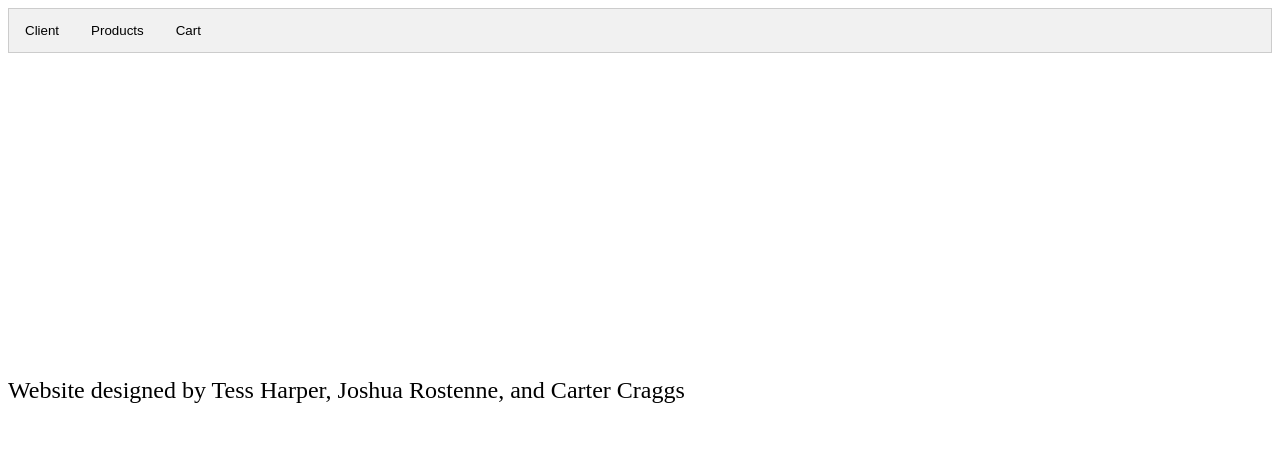
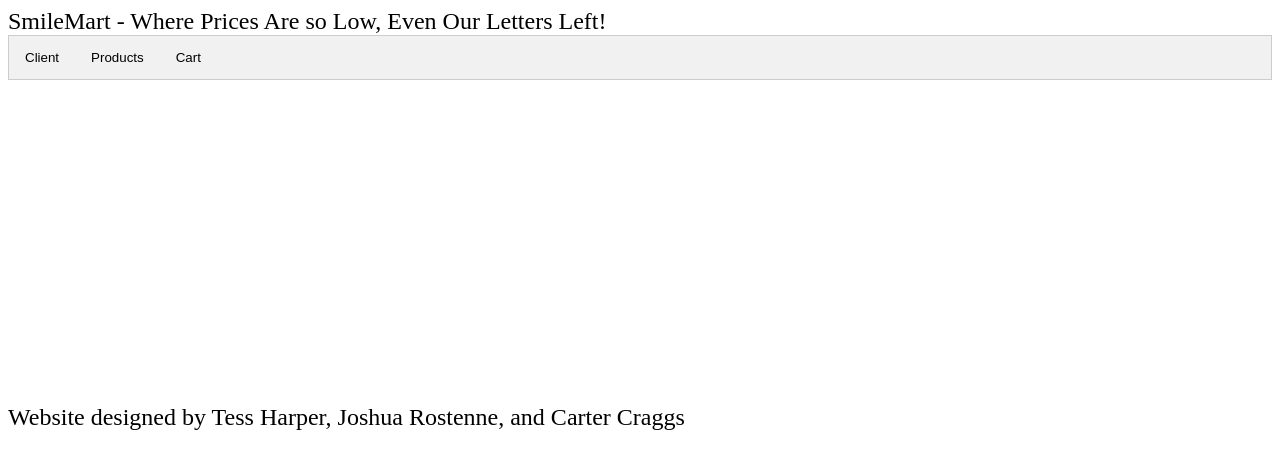
Before and after one commit to Shortarms703/Shortarms703.github.io, a plain HTML site: page lab2/index.html in a window 1280 px wide. Drawn offline with Linux system fonts and the light colour scheme.

Commit message:
added title for lab2

```diff
--- a/lab2/index.html
+++ b/lab2/index.html
@@ -6,7 +6,7 @@
 </head>
 
 <body>
-
+SmileMart - Where Prices Are so Low, Even Our Letters Left!
 <!-- Tab links, each one with an onclick event associated with it -->
 <div class="tab">
   <button class="tablinks" onclick="openInfo(event, 'Client')">Client</button>
```
